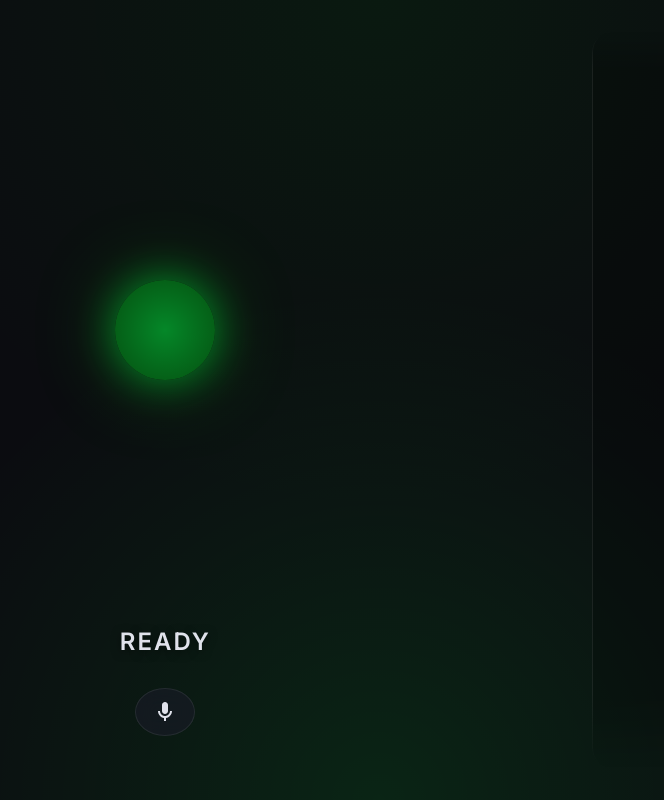
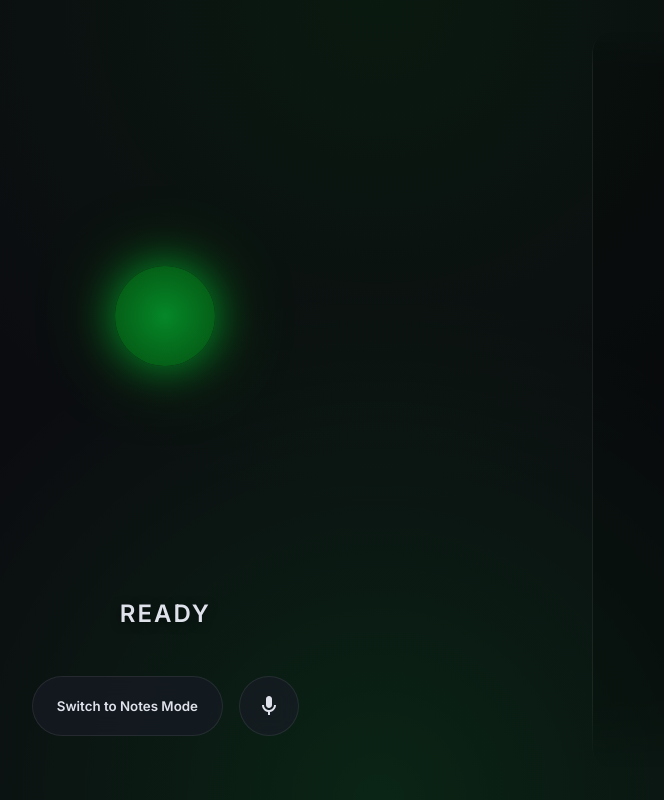
Before and after one commit to hskundhal/jarvisTheButler, a Flask app: page / in a window 1280 px wide. Shown: the whole page, without its empty margins (261-925 px from the left). Run offline with Flask 3, Linux system fonts and the light colour scheme.

Commit message:
feat: add meeting notes mode with custom prompt and silent processing toggle

```diff
--- a/app.py
+++ b/app.py
@@ -30,6 +30,8 @@ def process_audio():
     audio_file.save(file_path)
 
     try:
+        mode = request.form.get("mode", "chat")
+
         # Transcribe audio
         result = model.transcribe(file_path)
         user_text = result["text"].strip()
@@ -37,11 +39,15 @@ def process_audio():
         if not user_text:
             return jsonify({"user_text": "", "assistant_reply": ""})
 
-        # Send to Ollama
-        #response = ollama.chat(model='llama3.2:1b', messages=[
-        response = ollama.chat(model='qwen2.5:0.5b', messages=[
-            {'role': 'user', 'content': user_text},
-        ])
+        if mode == "notes":
+            # Just extract concise notes without chattiness
+            prompt = f"Convert the following conversation snippet into one or two highly concise bullet points (exclude all conversational filler, return ONLY the bullet points). If there's no actionable information, return '[No notes]'. Snippet: {user_text}"
+            response = ollama.chat(model='qwen2.5:0.5b', messages=[{'role': 'user', 'content': prompt}])
+        else:
+            # Send to Ollama (Using Qwen 0.5b for maximum speed)
+            response = ollama.chat(model='qwen2.5:0.5b', messages=[
+                {'role': 'user', 'content': user_text},
+            ])
 
         assistant_reply = response['message']['content']
 
@@ -51,7 +57,8 @@ def process_audio():
 
         return jsonify({
             "user_text": user_text,
-            "assistant_reply": assistant_reply
+            "assistant_reply": assistant_reply,
+            "is_notes": (mode == "notes")
         })
 
     except Exception as e:
--- a/static/app.js
+++ b/static/app.js
@@ -13,12 +13,14 @@ const SILENCE_DURATION_MS = 2000; // 2 seconds of silence triggers sending
 let silenceTimer = null;
 let isSpeaking = false;
 let localStream = null;
+let currentMode = 'chat'; // 'chat' or 'notes'
 
 // Graph Visualization Nodes
 let nodes = [];
 const NUM_NODES = 120; // Vastly increased node count for complexity
 
 const recordBtn = document.getElementById('recordButton');
+const modeToggleBtn = document.getElementById('modeToggleBtn');
 const statusText = document.getElementById('statusText');
 const visualizerSection = document.querySelector('.visualizer-section');
 const canvas = document.getElementById('visualizerCanvas');
@@ -141,10 +143,24 @@ function startListening() {
     isRecording = true;
     isSpeaking = false;
 
-    statusText.innerText = 'Listening continuously...';
+    statusText.innerText = currentMode === 'notes' ? 'Meeting Notes Active...' : 'Listening continuously...';
     visualizerSection.classList.add('recording');
     recordBtn.classList.add('active');
 }
+
+modeToggleBtn.addEventListener('click', () => {
+    if (currentMode === 'chat') {
+        currentMode = 'notes';
+        modeToggleBtn.innerHTML = 'Switch to Chat Mode';
+        modeToggleBtn.classList.add('notes-active');
+        if (isRecording) statusText.innerText = 'Meeting Notes Active...';
+    } else {
+        currentMode = 'chat';
+        modeToggleBtn.innerHTML = 'Switch to Notes Mode';
+        modeToggleBtn.classList.remove('notes-active');
+        if (isRecording) statusText.innerText = 'Listening continuously...';
+    }
+});
 
 function stopListening(forProcessing=false) {
     if(mediaRecorder && mediaRecorder.state !== "inactive") {
@@ -263,6 +279,7 @@ async function processAudio() {
     const audioBlob = new Blob(audioChunks);
     const formData = new FormData();
     formData.append('audio', audioBlob, 'record.webm');
+    formData.append('mode', currentMode);
 
     try {
         const response = await fetch('/process_audio', {
@@ -272,16 +289,20 @@ async function processAudio() {
 
         const data = await response.json();
 
-        if (data.user_text && data.assistant_reply) {
+        if (data.user_text && data.assistant_reply && data.assistant_reply.indexOf('[No notes]') === -1) {
             addMessage('user-msg', data.user_text);
-            addMessage('ai-msg', data.assistant_reply);
 
-            // Speak the response and wait for it to finish before listening again
-            await fetch('/speak', {
-                method: 'POST',
-                headers: { 'Content-Type': 'application/json' },
-                body: JSON.stringify({text: data.assistant_reply})
-            });
+            // Note specific styling if required, default fits theme
+            addMessage('ai-msg', data.is_notes ? `📝 Note: ${data.assistant_reply}` : data.assistant_reply);
+
+            // Speak the response IF NOT IN NOTES MODE
+            if (!data.is_notes) {
+                await fetch('/speak', {
+                    method: 'POST',
+                    headers: { 'Content-Type': 'application/json' },
+                    body: JSON.stringify({text: data.assistant_reply})
+                });
+            }
         }
 
     } catch (error) {
--- a/static/style.css
+++ b/static/style.css
@@ -144,6 +144,29 @@ canvas {
     height: 24px;
 }
 
+.mode-btn {
+    height: 60px;
+    padding: 0 1.5rem;
+    border-radius: 30px;
+    background: var(--glass-bg);
+    border: 1px solid var(--glass-border);
+    color: var(--text);
+    font-weight: 600;
+    cursor: pointer;
+    transition: all 0.3s;
+    backdrop-filter: blur(10px);
+}
+
+.mode-btn:hover {
+    background: rgba(255, 255, 255, 0.1);
+}
+
+.mode-btn.notes-active {
+    background: rgba(0, 255, 65, 0.2);
+    border-color: var(--primary);
+    color: var(--primary);
+}
+
 .chat-section {
     flex: 1;
     overflow-y: auto;
--- a/templates/index.html
+++ b/templates/index.html
@@ -16,11 +16,14 @@
                 <div class="orb"></div>
             </div>
             <h2 id="statusText">Ready</h2>
-            <button id="recordButton" class="record-btn">
-                <svg viewBox="0 0 24 24" fill="currentColor" class="mic-icon">
-                    <path d="M12 14c1.66 0 3-1.34 3-3V5c0-1.66-1.34-3-3-3S9 3.34 9 5v6c0 1.66 1.34 3 3 3zm5-3c0 2.76-2.24 5-5 5s-5-2.24-5-5H5c0 3.53 2.61 6.43 6 6.92V21h2v-3.08c3.39-.49 6-3.39 6-6.92h-2z"/>
-                </svg>
-            </button>
+            <div class="controls" style="display: flex; gap: 1rem; margin-top: 1rem;">
+                <button id="modeToggleBtn" class="mode-btn">Switch to Notes Mode</button>
+                <button id="recordButton" class="record-btn">
+                    <svg viewBox="0 0 24 24" fill="currentColor" class="mic-icon">
+                        <path d="M12 14c1.66 0 3-1.34 3-3V5c0-1.66-1.34-3-3-3S9 3.34 9 5v6c0 1.66 1.34 3 3 3zm5-3c0 2.76-2.24 5-5 5s-5-2.24-5-5H5c0 3.53 2.61 6.43 6 6.92V21h2v-3.08c3.39-.49 6-3.39 6-6.92h-2z"/>
+                    </svg>
+                </button>
+            </div>
         </div>
 
         <!-- Chat History -->
```
